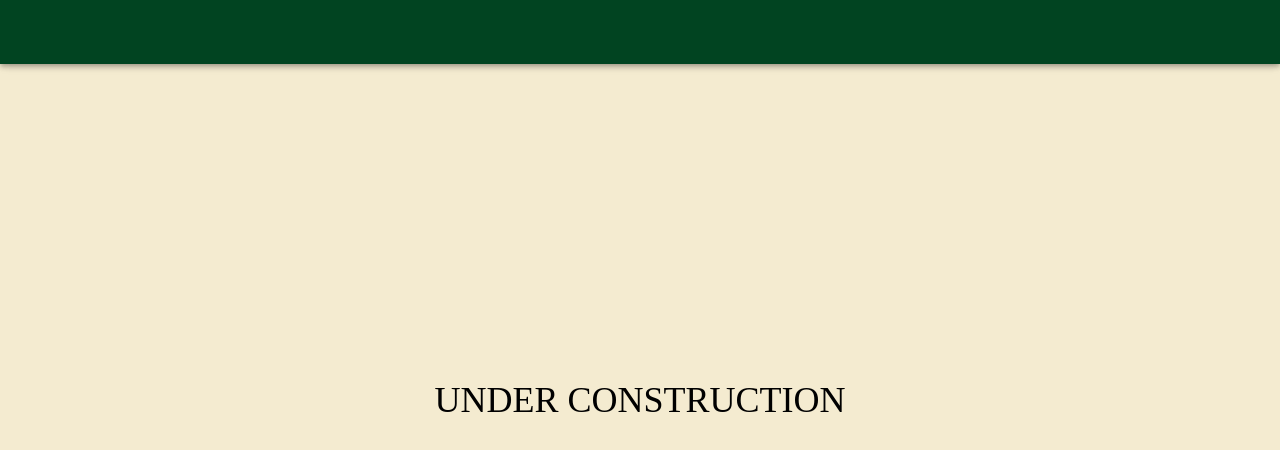
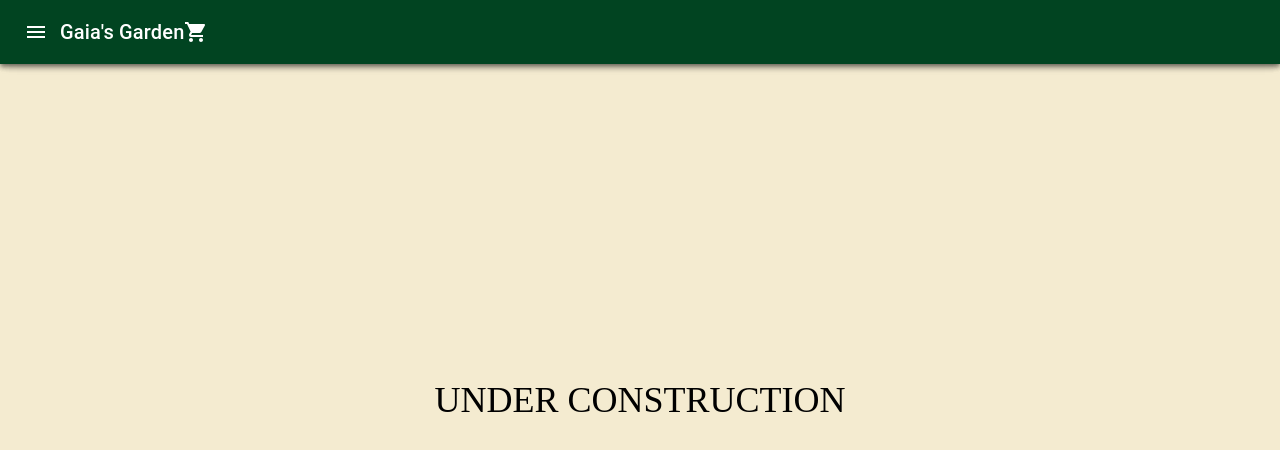
Before and after one commit to TechnoM4ncer/save-the-garden, a React (Create React App) app: page / in a window 1280 px wide. Shown: the top 450 px of the page. Built offline with nearby package versions, Linux system fonts and the light colour scheme.

Commit message:
Add content to navbar

```diff
--- a/package.json
+++ b/package.json
@@ -4,6 +4,7 @@
   "private": true,
   "dependencies": {
     "@material-ui/core": "^4.12.3",
+    "@material-ui/icons": "^4.11.2",
     "@mui/material": "^5.3.1",
     "@mui/styles": "^5.3.0",
     "@testing-library/jest-dom": "^5.16.1",
--- a/src/Header/Header.jsx
+++ b/src/Header/Header.jsx
@@ -1,10 +1,24 @@
-import { AppBar, Toolbar, Typography } from "@material-ui/core";
-import React from "react";
+import { AppBar, Toolbar, Typography, IconButton, Badge } from "@material-ui/core";
+import { Menu as MenuIcon } from "@material-ui/icons";
+import ShoppingCartIcon from "@material-ui/icons/ShoppingCart";
 import './Header.css';
 
+const itemCount = 0;
 export default function Header() {
     const displayDesktop = () => {
-    return <Toolbar></Toolbar>;
+    return (
+    <AppBar position="static" className={"header"}>
+    <Toolbar>
+      <IconButton edge="start" color="inherit" aria-label="menu" className={"menu"}>
+        <MenuIcon />
+      </IconButton>
+      <Typography variant="h6" className={"typo"}>Gaia's Garden</Typography>
+      <Badge color="secondary" badgeContent={itemCount}>
+      <ShoppingCartIcon paddingLeft={"100vh"}/>
+      </Badge>
+    </Toolbar>
+  </AppBar>
+    )
   };
 
   return (
```
Also changed, not shown: 1 other file (tests, documents, lock files or other folders).
